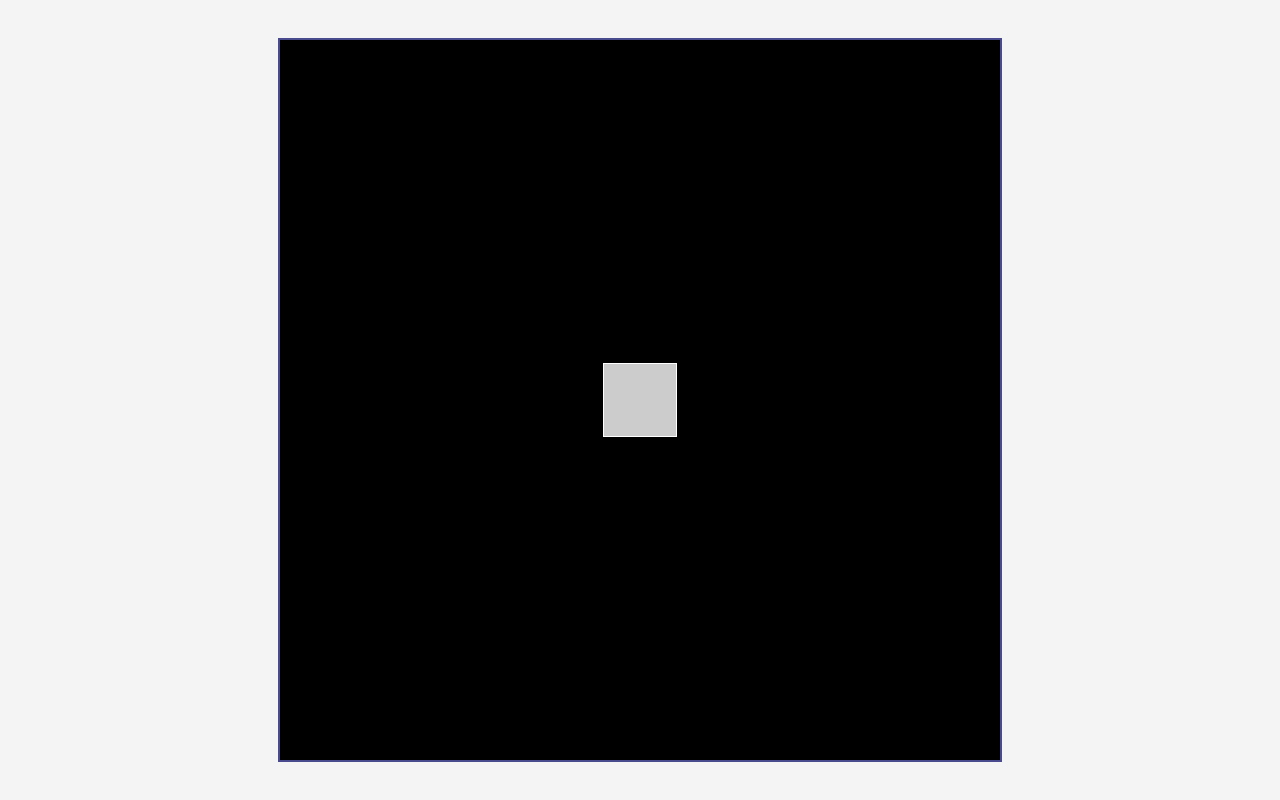
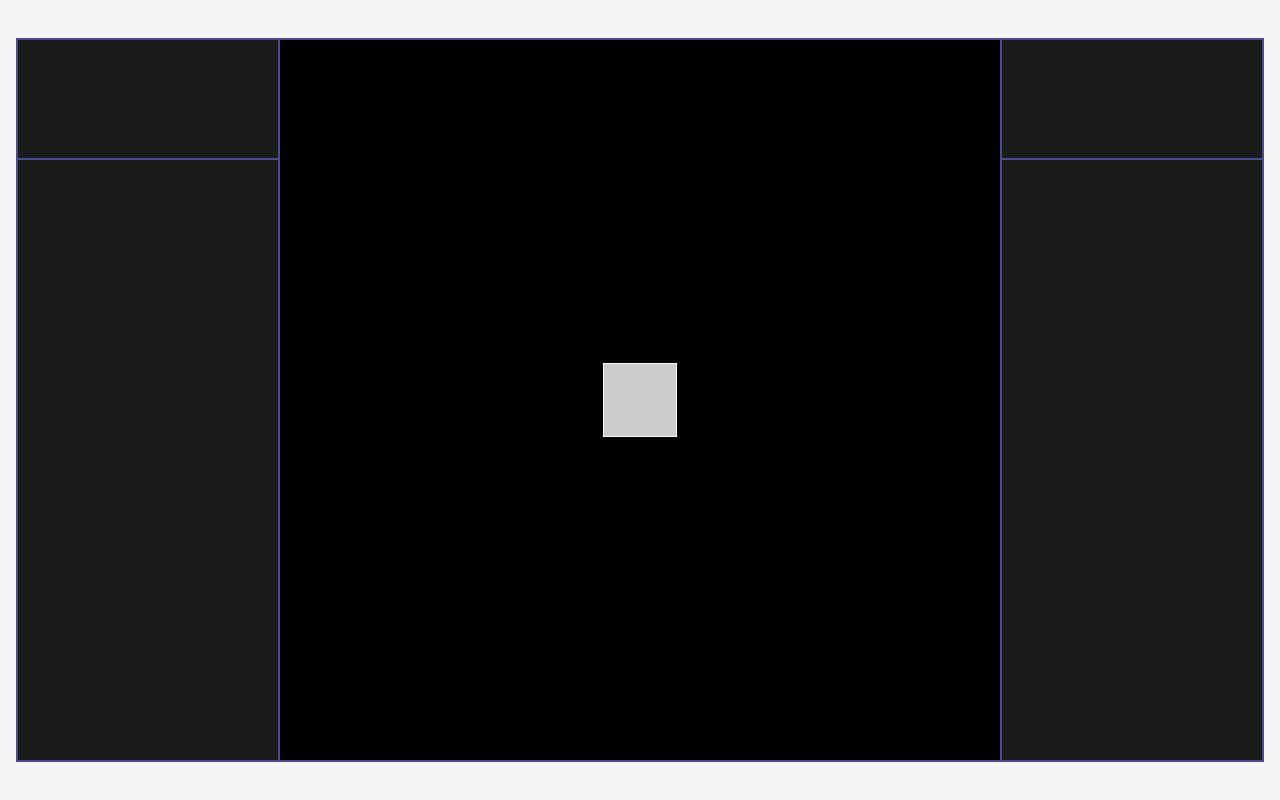
Before and after one commit to Allation1/Spase3, a plain HTML site: page index.html in a window 1280 px wide. Drawn offline with Linux system fonts and the light colour scheme.

Commit message:
Додано два блоки для кнопок

```diff
--- a/index.html
+++ b/index.html
@@ -7,8 +7,18 @@
     <link rel="stylesheet" href="style.css"> <!-- Підключаємо наш CSS файл -->
 </head>
 <body>
-    <div id="game-map">
-        <div id="base"></div>
+    <div class="main-container">
+        <div id="left-panel" class="side-panel">
+            <div class="button-container"></div>
+            <div class="info-panel"></div>
+        </div>
+        <div id="game-map">
+            <div id="base"></div>
+        </div>
+        <div id="right-panel" class="side-panel">
+            <div class="button-container"></div>
+            <div class="info-panel"></div>
+        </div>
     </div>
 </body>
 </html>
--- a/style.css
+++ b/style.css
@@ -4,9 +4,7 @@ body {
     color: #333;
     padding: 0;
     margin: 0;
-    /* Використовуємо flexbox для ідеального центрування */
     display: flex;
-    justify-content: center; /* Центрування по горизонталі */
     align-items: center;
     min-height: 100vh;
 }
@@ -17,7 +15,11 @@ body {
     height: 90vmin;
     background-color: #000000; /* Чорний колір космосу */
     border: 2px solid #4a4a8f; /* Темно-синій кордон */
-    position: relative; /* Встановлюємо контекст позиціонування для дочірніх елементів */
+    /* Використовуємо абсолютне позиціонування для ідеального центрування */
+    position: absolute;
+    top: 50%;
+    left: 50%;
+    transform: translate(-50%, -50%);
 }
 
 #base {
@@ -30,3 +32,42 @@ body {
     background-color: #cccccc; /* Світло-сірий колір бази */
     border: 1px solid #ffffff;
 }
+
+.side-panel {
+    height: 90vmin;
+    background-color: #1a1a1a;
+    border: 2px solid #4a4a8f;
+    display: flex;
+    flex-direction: column;
+}
+
+#left-panel {
+    position: absolute;
+    top: 50%;
+    right: calc(50% + 45vmin); /* 50% (центр) + половина ширини карти */
+    transform: translateY(-50%);
+    width: calc(50% - 45vmin - 20px); /* Займає простір до краю, з відступом */
+}
+
+#right-panel {
+    position: absolute;
+    top: 50%;
+    /* Позиціонуємо панель праворуч від карти */
+    left: calc(50% + 45vmin); /* 50% (центр) + половина ширини карти */
+    transform: translateY(-50%);
+    width: calc(50% - 45vmin - 20px); /* Займає простір до краю, з відступом */
+}
+
+.button-container {
+    height: 120px; /* Висота блоку для кнопок */
+    border-bottom: 2px solid #4a4a8f; /* Лінія-розділювач */
+    flex-shrink: 0; /* Забороняємо блоку стискатися */
+    padding: 10px;
+    box-sizing: border-box; /* Враховуємо padding в розмірі блоку */
+}
+
+.info-panel {
+    flex-grow: 1; /* Займає весь залишений простір */
+    padding: 10px;
+    box-sizing: border-box; /* Враховуємо padding в розмірі блоку */
+}
```
